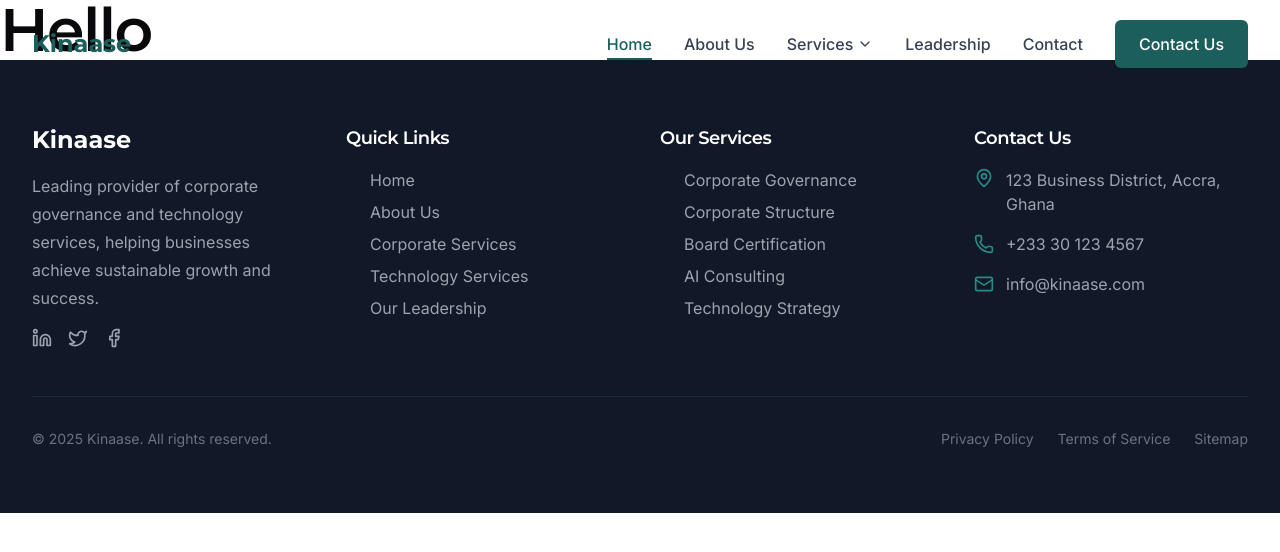
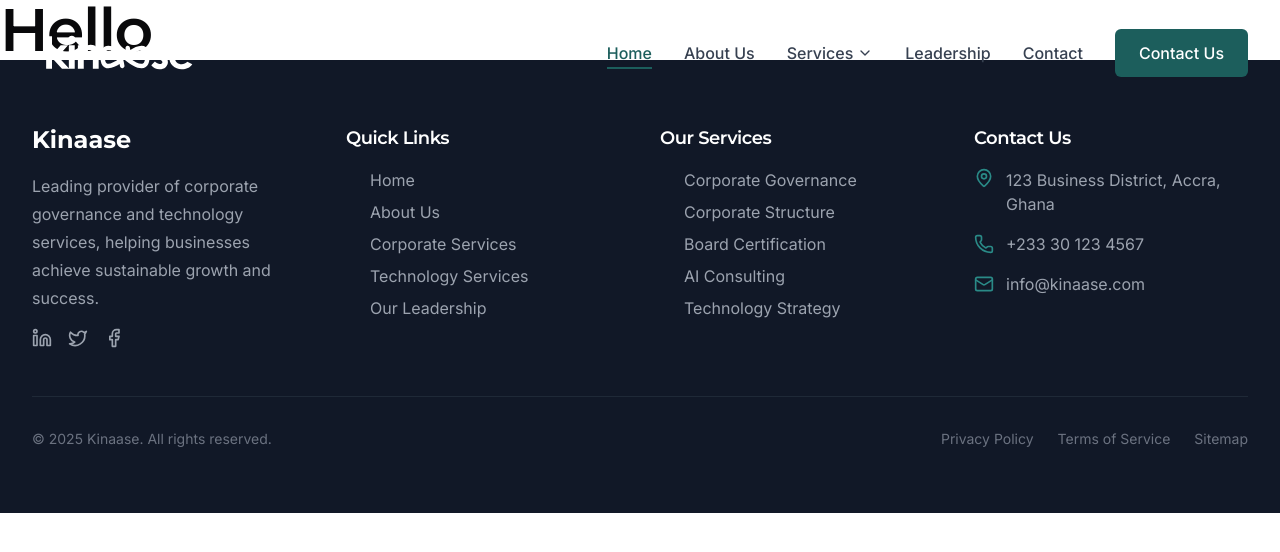
Before and after one commit to ahmedfaaid/kinaase-website, a Next.js app in the folder apps/web/: page / in a window 1280 px wide. Shown: the top 552 px of the page. Built offline with nearby package versions, Linux system fonts and the light colour scheme.

Commit message:
web: kinaase logo in navbar

```diff
--- a/apps/web/components/navbar.tsx
+++ b/apps/web/components/navbar.tsx
@@ -2,9 +2,12 @@
 
 import { AnimatePresence, motion } from 'framer-motion';
 import { ChevronDown, Menu, X } from 'lucide-react';
+import Image from 'next/image';
 import Link from 'next/link';
 import { usePathname } from 'next/navigation';
 import { useEffect, useState } from 'react';
+import LogoRegular from '../public/images/logo/kinaase logo-01.svg';
+import LogoWhite from '../public/images/logo/kinaase logo-05.svg';
 
 export default function Navbar() {
   const [isMenuOpen, setIsMenuOpen] = useState(false);
@@ -58,9 +61,11 @@ export default function Navbar() {
     <nav className={navbarClasses}>
       <div className='container-custom flex justify-between items-center'>
         <Link href='/' className='flex items-center'>
-          <span className='text-2xl font-heading font-bold text-primary-teal'>
-            Kinaase
-          </span>
+          <Image
+            src={isScrolled ? LogoRegular : LogoWhite}
+            alt='Kinaase Logo'
+            className='w-44'
+          />
         </Link>
 
         {/* Desktop Navigation */}
```
